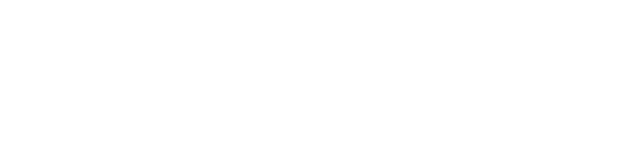
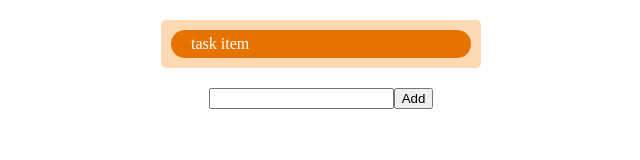
Before and after one commit to bushra3112004/ToDo-list-application, a plain HTML site: page todo-list.html in a window 1280 px wide. Shown: the whole page, without its empty margins (319-959 px from the left). Drawn offline with Linux system fonts and the light colour scheme.

Commit message:
add function

```diff
--- a/todo-list.html
+++ b/todo-list.html
@@ -19,10 +19,35 @@
     padding: 10px;
     border-radius: 5px;
 }
+.todo-item{
+    background-color: #e67300;
+    padding: 5px 20px;
+    border-radius: 30px;
+    color:white ;
+}
 
         </style>
 </head>
 <body>
-    <div></div>
-</body>
+    <div class="list-container" id="list-container">
+<div class="todo-item">task item</div>
+
+    </div>
+    <div class="action-container">
+        <input type="text" id="input-todo"/>
+        <button onclick="add()">
+            Add
+          </button>
+</div>
+
+<script>
+const todoList = []
+function add(){
+    const inputElement = document.getElementById('input-todo')
+    todoList.push(inputElement.value)
+}
+
+
+    </script>
+        </body>
 </html>
```
